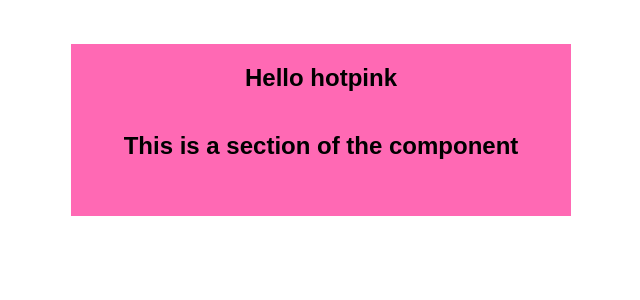
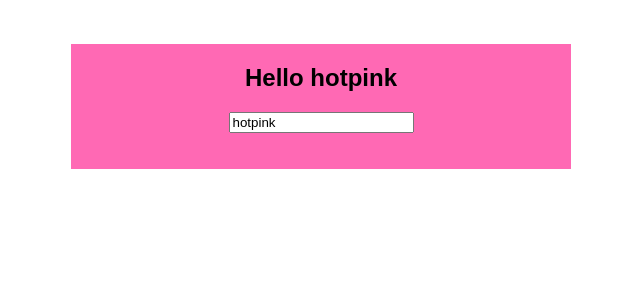
Before and after one commit to puyanwei/react-spiking, a React (Create React App) app: page / in a window 1280 px wide. Shown: the top 300 px of the page, without its empty margins (319-959 px from the left). Built offline with nearby package versions, Linux system fonts and the light colour scheme.

Commit message:
typed in colors will change background to that

```diff
--- a/src/App.js
+++ b/src/App.js
@@ -22,6 +22,12 @@ class HelloWorld extends Component {
     }
   }
 
+  changeColor(event) {
+    this.setState({
+      color: event.target.value
+    });
+  }
+
   render() {
     const styleObj = {
       backgroundColor: this.state.color
@@ -30,7 +36,10 @@ class HelloWorld extends Component {
     return (
       <div className="App" style={styleObj} id="hello-world">
         <h2 onClick={this.toggleColor.bind(this)}>Hello {this.state.color}</h2>
-        <h2>This is a section of the component</h2>
+        <input
+          value={this.state.color}
+          onChange={this.changeColor.bind(this)}
+        />
       </div>
     );
   }
```
